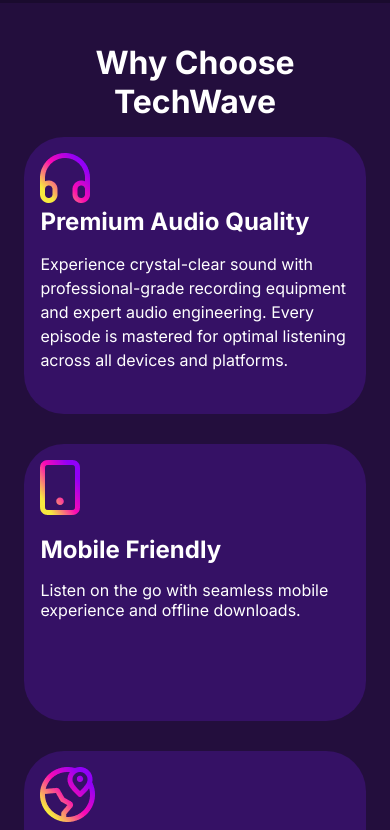
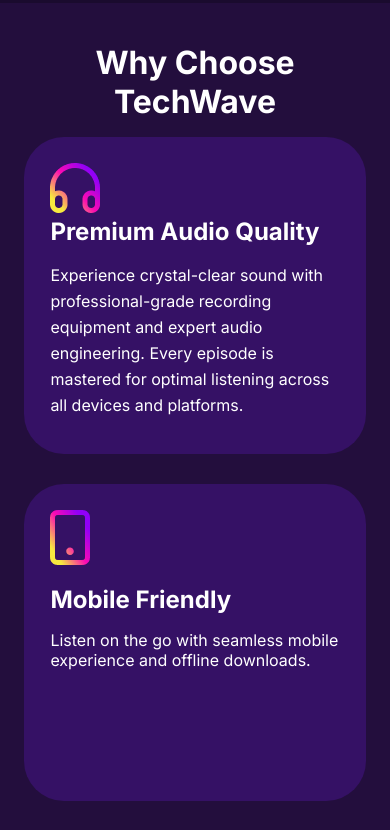
Before and after one commit to smrahat75/B13-A02, a plain HTML site: page index.html in a window 390 px wide. Shown: the part 1434-2264 px from the top of the page. Drawn offline with Linux system fonts and the light colour scheme.

Commit message:
just a finishing touch in c-card p

```diff
--- a/index.css
+++ b/index.css
@@ -269,7 +269,7 @@
 .c-card1 p{
     font-size: 16px;
     font-weight: 400;
-    line-height: 24px;
+    line-height: 26px;
 }
 .c-card2 img, .c-card3 img, .c-card4 img, .c-card5 img{
     margin-bottom: 16px;
@@ -571,7 +571,7 @@
     padding-bottom: 20px;
 }
 .c-card1, .c-card2, .c-card3, .c-card4, .c-card5{
-    padding:16px;
+    padding:26px;
     width: 100%;
 }
 .choose-card .c-card1, .c-card5{
```
